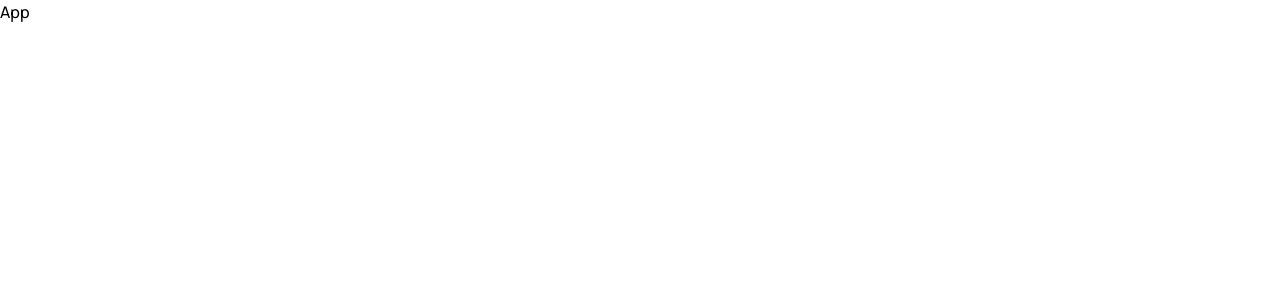
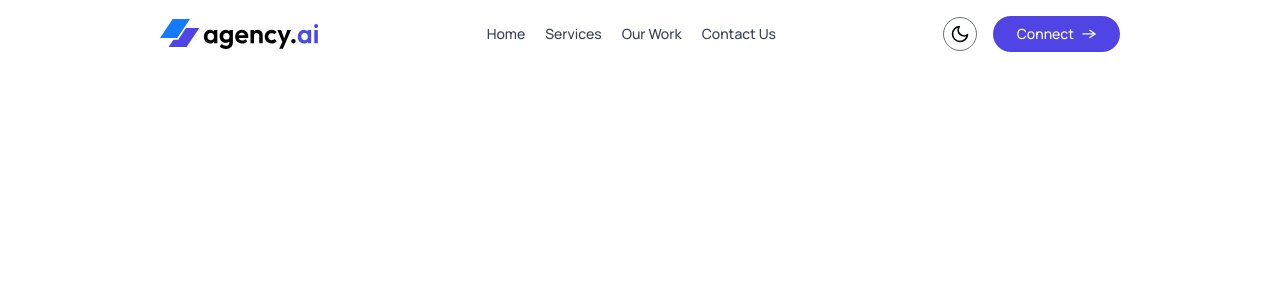
Before and after one commit to hakhan1999/agency-ai, a React (Vite) app: page / in a window 1280 px wide. Shown: the top 300 px of the page. Built offline with nearby package versions, Linux system fonts and the light colour scheme.

Commit message:
header completed

```diff
--- a/src/App.jsx
+++ b/src/App.jsx
@@ -1,11 +1,15 @@
-import React from 'react'
+import React, { useState } from "react";
+import Header from "./components/Header";
 
 const App = () => {
+  const [theme, setTheme] = useState(
+    localStorage.getItem("theme") ? localStorage.getItem("theme") : "light"
+  );
   return (
-    <div>
-      App
+    <div className="dark:bg-black relative">
+      <Header theme={theme} setTheme={setTheme} />
     </div>
-  )
-}
+  );
+};
 
-export default App
+export default App;
--- /dev/null
+++ b/src/components/Header.jsx
@@ -0,0 +1,87 @@
+import React, { useState } from "react";
+import assets from "../assets/assets";
+import ThemeToggleBtn from "./ThemeToggleBtn";
+
+const Header = ({ theme, setTheme }) => {
+  const [sidebarOpen, setSidebarOpen] = useState(false);
+  return (
+    <div className="flex justify-between items-center px-4 sm:px-12 lg:px-24 xl:px-40 py-4 sticky top-0 z-20 backdrop-blur-xl font-medium bg-white/50 dark:bg-gray-900/70">
+      <img
+        src={theme === "dark" ? assets.logo_dark : assets.logo}
+        alt="Logo"
+        className="w-32 sm:w-40"
+      />
+      <div
+        className={`text-gray-700 dark:text-white sm:text-sm ${
+          !sidebarOpen
+            ? "max-sm:w-0 overflow-hidden"
+            : "max-sm:w-60 max-sm:pl-10"
+        } max-sm:fixed top-0 bottom-0 right-0 max-sm:min-h-screen max-sm:h-full max-sm:flex-col max-sm:bg-primary max-sm:text-white max-sm:pt-20 flex sm:items-center gap-5 transition-all`}
+      >
+        <img
+          src={assets.close_icon}
+          alt="Close"
+          className="w-5 absolute right-4 top-4 sm:hidden"
+          onClick={() => {
+            setSidebarOpen(false);
+          }}
+        />
+        <a
+          onClick={() => {
+            setSidebarOpen(false);
+          }}
+          href="#"
+          className="sm:hover:border-b"
+        >
+          Home
+        </a>
+        <a
+          onClick={() => {
+            setSidebarOpen(false);
+          }}
+          href="#services"
+          className="sm:hover:border-b"
+        >
+          Services
+        </a>
+        <a
+          onClick={() => {
+            setSidebarOpen(false);
+          }}
+          href="#our-work"
+          className="sm:hover:border-b"
+        >
+          Our Work
+        </a>
+        <a
+          onClick={() => {
+            setSidebarOpen(false);
+          }}
+          href="#contact-us"
+          className="sm:hover:border-b"
+        >
+          Contact Us
+        </a>
+      </div>
+      <div className="flex items-center gap-2 sm:gap-4">
+        <ThemeToggleBtn theme={theme} setTheme={setTheme} />
+        <img
+          src={theme === "dark" ? assets.menu_icon_dark : assets.menu_icon}
+          alt="Menu Icon"
+          className="w-8 sm:hidden"
+          onClick={() => {
+            setSidebarOpen(true);
+          }}
+        />
+        <a
+          href="#contact-us"
+          className="text-sm max-sm:hidden flex items-center gap-2 bg-primary text-white px-6 py-2 rounded-full cursor-pointer hover:scale-103 transition-all"
+        >
+          Connect <img src={assets.arrow_icon} alt="Arrow" width={14} />
+        </a>
+      </div>
+    </div>
+  );
+};
+
+export default Header;
--- /dev/null
+++ b/src/components/ThemeToggleBtn.jsx
@@ -0,0 +1,46 @@
+import React, { useEffect } from "react";
+import assets from "../assets/assets";
+
+const ThemeToggleBtn = ({ theme, setTheme }) => {
+  useEffect(() => {
+    const prefersDarkMode = window.matchMedia(
+      "(prefers-color-scheme: dark)"
+    ).matches;
+    setTheme(theme || (prefersDarkMode ? "dark" : "light"));
+  }, []);
+
+  useEffect(() => {
+    if (theme === "dark") {
+      document.documentElement.classList.add("dark");
+    } else {
+      document.documentElement.classList.remove("dark");
+    }
+    localStorage.setItem("theme", theme);
+  }, [theme]);
+
+  return (
+    <>
+      <button>
+        {theme === "dark" ? (
+          <img
+            src={assets.sun_icon}
+            className="size-8.5 p-1.5 border border-gray-500 rounded-full cursor-pointer"
+            alt="Sun Icon"
+            onClick={() => {
+              setTheme("light");
+            }}
+          />
+        ) : (
+          <img
+            src={assets.moon_icon}
+            className="size-8.5 p-1.5 border border-gray-500 rounded-full cursor-pointer"
+            alt="Moon Icon"
+            onClick={() => [setTheme("dark")]}
+          />
+        )}
+      </button>
+    </>
+  );
+};
+
+export default ThemeToggleBtn;
```
